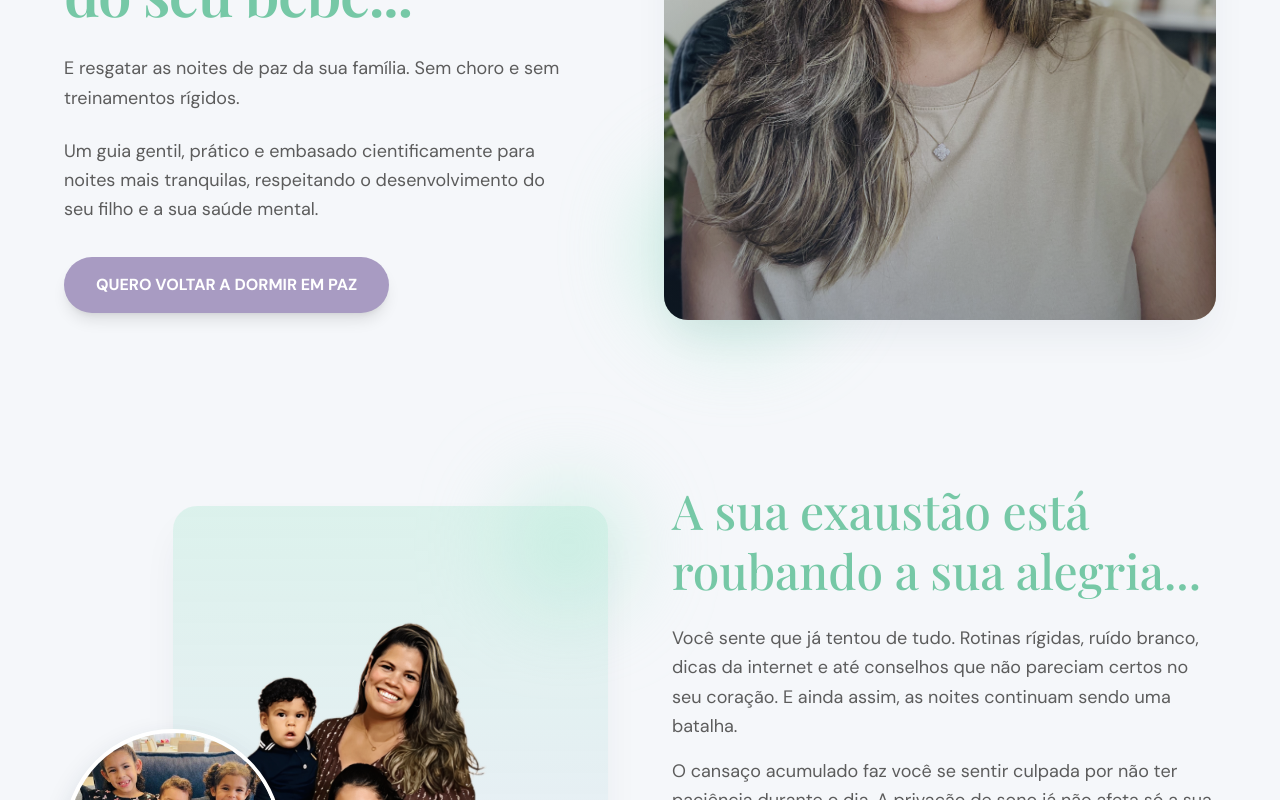
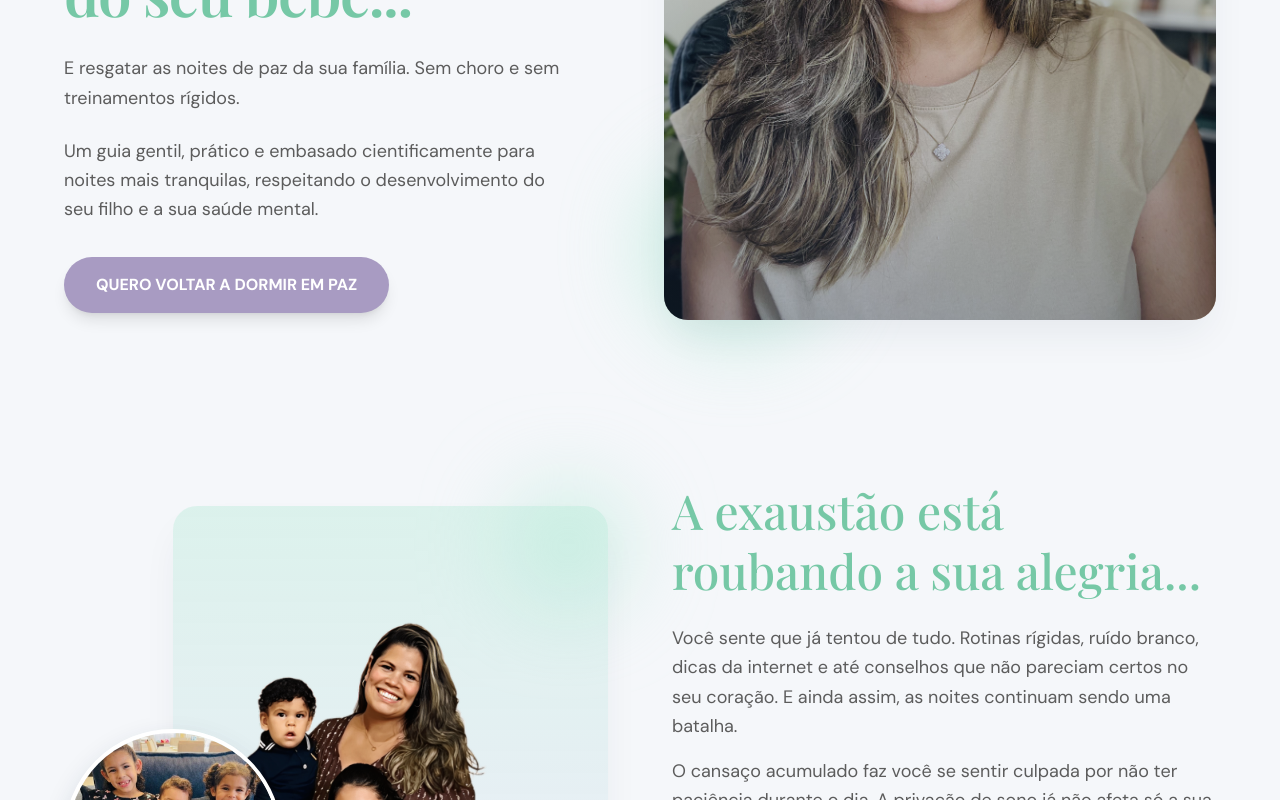
Before and after one commit to jotaraujo/5_dimensoes_do_sono, a React (Vite) app: page / in a window 1280 px wide. Shown: the part 419-1219 px from the top of the page. Built offline with nearby package versions, Linux system fonts and the light colour scheme; a web font is replaced by a local one.

Commit message:
:lipstick: style: Fixing title

```diff
--- a/src/components/Exhaustion.jsx
+++ b/src/components/Exhaustion.jsx
@@ -39,7 +39,7 @@ export default function Exhaustion() {
         {/* Texto */}
         <div ref={textRef} className="order-1 md:order-2 flex flex-col gap-6 fade-in-right">
           <h2 className="font-display text-4xl md:text-5xl font-medium text-primary leading-tight">
-            A sua exaustão está roubando a sua alegria...
+            A exaustão está roubando a sua alegria...
           </h2>
 
           <div className="text-lg text-on-surface-variant space-y-4 leading-relaxed">
```
